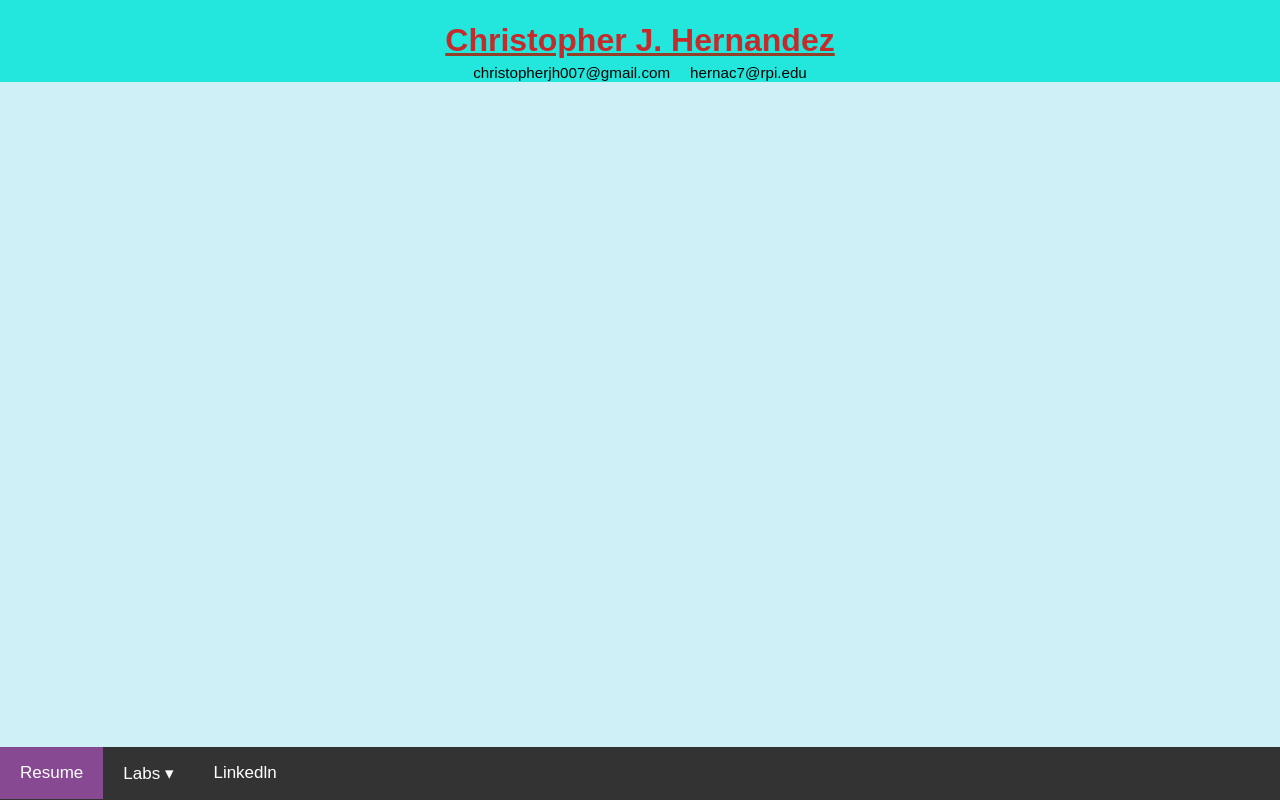
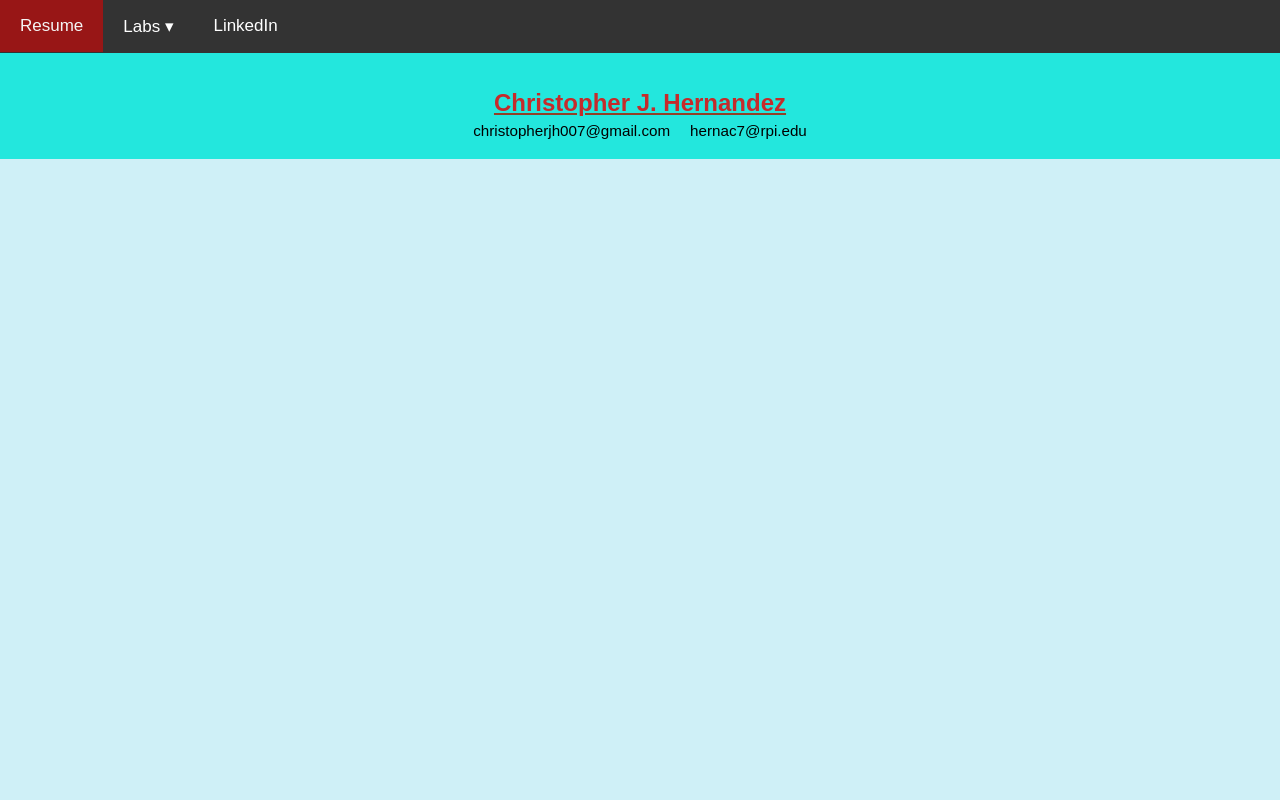
Before and after one commit to ChrisJH07/itws1100-hernac7, a PHP site: page /web.html in a window 1280 px wide. Run offline with PHP 8.4, Linux system fonts and the light colour scheme.

Commit message:
Iteration 1
Moved Navbar to top and updated relative paths

```diff
--- a/labs/Lab3/things.css
+++ b/labs/Lab3/things.css
@@ -1,4 +1,3 @@
-
 body {
     font-family: Arial, sans-serif;
     background-color: #cff0f7;
@@ -6,28 +5,23 @@ body {
     padding: 0;
 }
 
-
 .underline {
     text-decoration: underline;
     color: #924027;
 }
 
-
-
 .header {
     text-align: center;
     margin-bottom: 20px;
     background-color: #23e7dd;
-    padding: 1px;
-
+    padding: 20px;
 }
 
 .header h1 {
     color: #c52b2b;
-    font-size: 20;
+    font-size: 24px;
     margin-bottom: 5px;
 }
-
 
 .contact-info {
     display: flex;
@@ -37,16 +31,12 @@ body {
     color: hsl(0, 0%, 0%);
 }
 
-/* Place the navbar at the bottom of the page */
 .navbar {
   background-color: #333;
   overflow: hidden;
-  position: fixed;
-  bottom: 0;
   width: 100%;
 }
 
-/* Style the links inside the navigation bar */
 .navbar a {
   float: left;
   display: block;
@@ -57,25 +47,16 @@ body {
   font-size: 17px;
 }
 
-/* Change the color of links on hover */
 .navbar a:hover {
   background-color: #981616;
   color: rgb(245, 245, 245);
 }
 
-/* Add a color to the active/current link */
-.navbar a.active {
-  background-color: #874a92;
-  color: white;
-}
-
-/* Dropdown container */
 .dropdown {
   float: left;
   overflow: hidden;
 }
 
-/* Dropdown button */
 .dropdown .dropbtn {
   font-size: 17px;
   border: none;
@@ -88,17 +69,14 @@ body {
   cursor: pointer;
 }
 
-/* Dropdown content (hidden by default) */
 .dropdown-content {
   display: none;
-  position: fixed;
-  bottom: 50px; /* makes it open above navbar */
+  position: absolute;
   background-color: #444;
   min-width: 160px;
   z-index: 1;
 }
 
-/* Links inside dropdown */
 .dropdown-content a {
   float: none;
   color: white;
@@ -108,12 +86,6 @@ body {
   text-align: left;
 }
 
-/* Hover effects */
-.dropdown-content a:hover {
-  background-color: #981616;
-}
-
-/* Show dropdown on hover */
 .dropdown:hover .dropdown-content {
   display: block;
 }
--- a/labs/Lab3/web.html
+++ b/labs/Lab3/web.html
@@ -9,8 +9,22 @@
 
 <body>
 
+  <div class="navbar">
+    <a href="../Resume/index.html">Resume</a>
+
+    <div class="dropdown">
+      <button class="dropbtn">Labs ▾</button>
+      <div class="dropdown-content">
+        <a href="../Lab 1/index.html">Lab 1</a>
+        <a href="../Resume/index.html">Lab 2</a>
+        <a href="lab3.html">Lab 3</a>
+      </div>
+    </div>
+
+    <a href="https://www.linkedin.com/in/christopher-hernandez-34158538b/">LinkedIn</a>
+  </div>
+
   <div class="resume-container">
-
     <div class="header">
       <div class="underline">
         <h1>Christopher J. Hernandez</h1>
@@ -21,28 +35,6 @@
         <span>hernac7@rpi.edu</span>
       </div>
     </div>
-
-  </div>
-
-  <!-- NAVBAR -->
-  <div class="navbar">
-
-    <!-- Resume Link -->
-    <a href="https://github.com/ChrisJH07/itws1100-hernac7/tree/main/labs/Resume" class="active">Resume</a>
-
-    <!-- Labs Dropdown -->
-    <div class="dropdown">
-      <button class="dropbtn">Labs ▾</button>
-      <div class="dropdown-content">
-        <a href="https://github.com/ChrisJH07/itws1100-hernac7/tree/main/labs/Lab%201">Lab 1</a>
-        <a href="https://github.com/ChrisJH07/itws1100-hernac7/tree/main/labs/Resume">Lab 2</a>
-        <a href="labs/lab3.html">Lab 3</a>
-      </div>
-    </div>
-
-
-    <a href="https://www.linkedin.com/in/christopher-hernandez-34158538b/">Linkedln</a>
-
   </div>
 
 </body>
```
